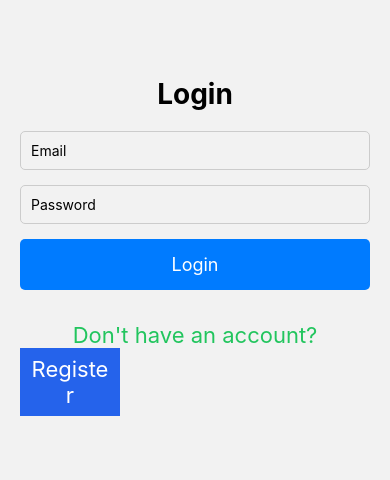
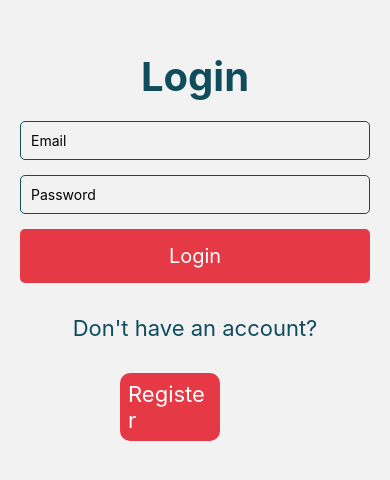
Before and after one commit to Dreamer-Muniru/ClassLink, a React Native app: screen /UserLogin in a window 390 px wide. Shown: the part 176-656 px from the top of the page. Built offline with nearby package versions, Linux system fonts and the light colour scheme; no server answers.

Commit message:
Done improving Login UI

```diff
--- a/screens/UserLogin.js
+++ b/screens/UserLogin.js
@@ -63,10 +63,10 @@ export default function UserLogin({navigation}) {
         {loading ? <ActivityIndicator color="#fff" /> : <Text style={styles.buttonText}>Login</Text>}
       </TouchableOpacity>
 
-      <View className="mt-8 justify-center">
-        <Text className="text-[22px] text-green-500 text-center">Don't have an account?</Text>
-        <TouchableOpacity onPress={() => navigation.navigate("UserRegistration")}>
-          <Text className="text-[22px] text-clip bg-blue-600 text-white w-[100px] p-2 text-center">Register</Text>
+      <View className="mt-8">
+        <Text className="text-[22px] text-[#0f4c5c] text-center">Don't have an account?</Text>
+        <TouchableOpacity className="mt-8 justify-items-center" onPress={() => navigation.navigate("UserRegistration")}>
+          <Text style={styles.register_text} className="text-[22px] text-clip bg-[#e63946] text-white w-[100px] p-2 ">Register</Text>
         </TouchableOpacity>
       </View>
     </View>
@@ -82,26 +82,32 @@ const styles = StyleSheet.create({
     padding: 20,
   },
   header: {
-    fontSize: 28,
+    fontSize: 40,
+    color: '#0f4c5c',
     textAlign: 'center',
     marginBottom: 20,
     fontWeight: 'bold',
   },
   input: {
     borderWidth: 1,
-    borderColor: '#ccc',
+    borderColor: '#0f4c5c',
     borderRadius: 5,
     padding: 10,
     marginBottom: 15,
   },
   button: {
-    backgroundColor: '#007bff',
+    backgroundColor: '#e63946',
     padding: 15,
     borderRadius: 5,
     alignItems: 'center',
   },
+  register_text:{
+    marginLeft: 100,
+    borderRadius: 10
+  },
   buttonText: {
     color: '#fff',
-    fontSize: 18,
+    fontSize: 20,
   },
+
 });
```
